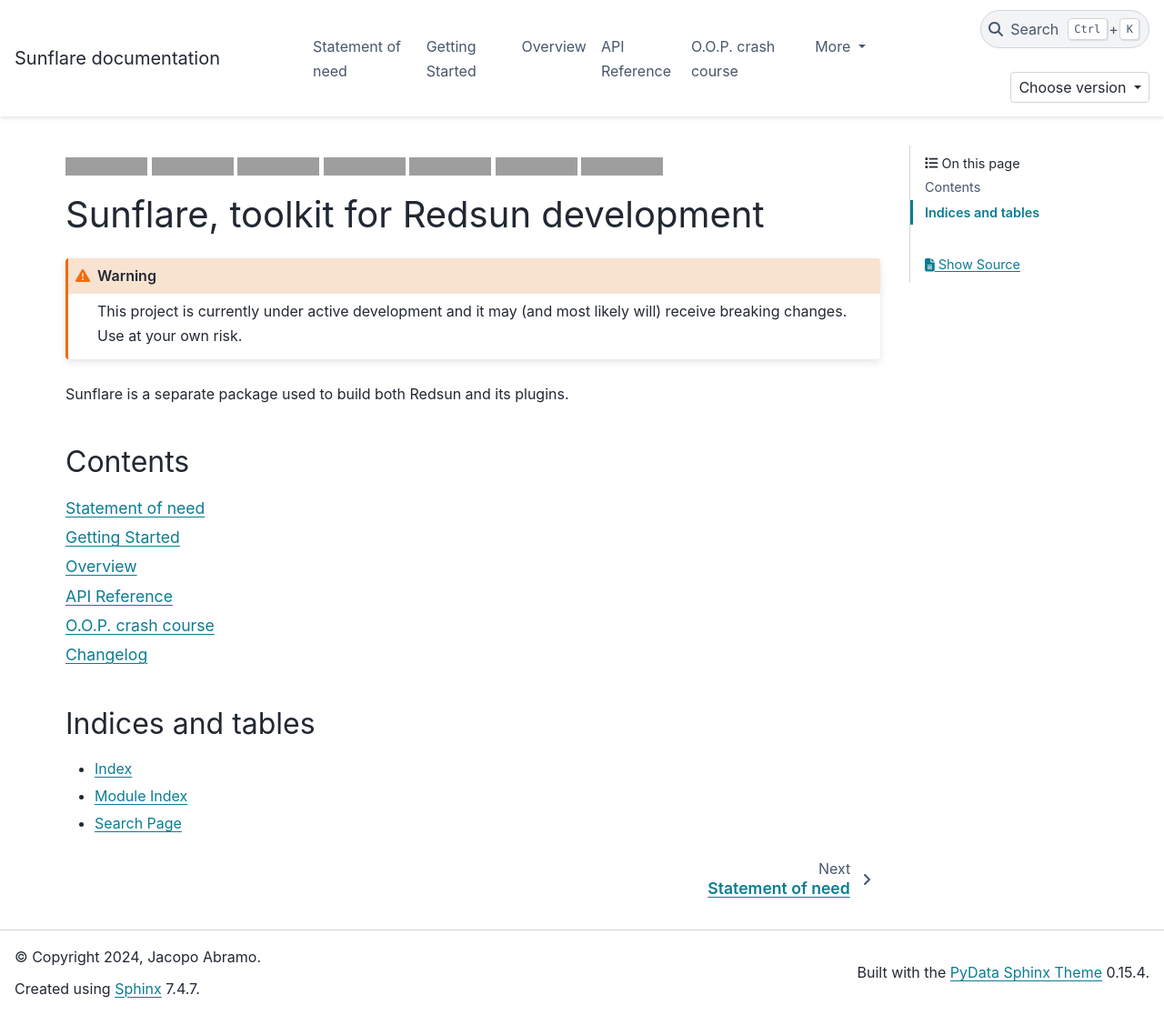
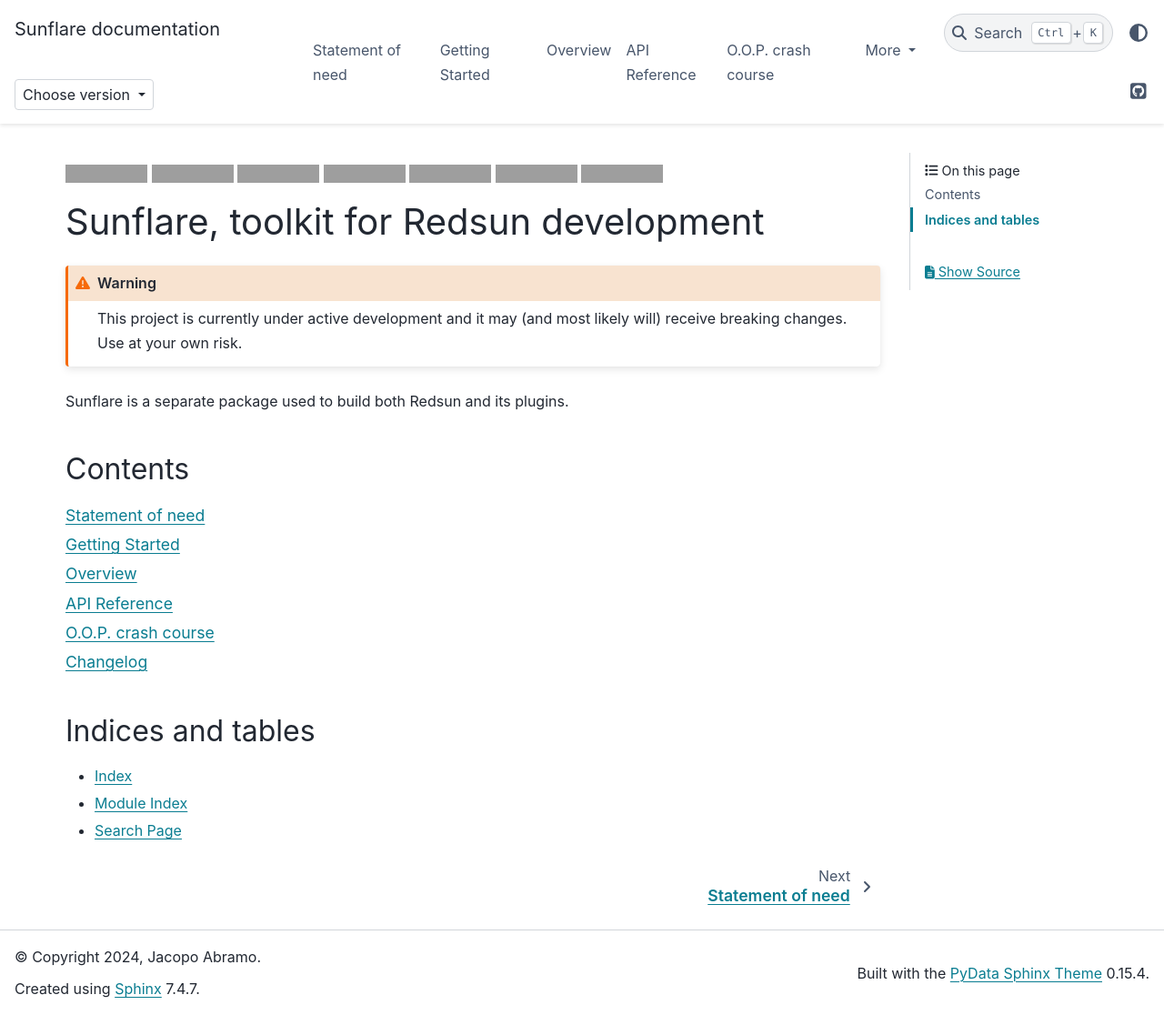
Before and after one commit to redsun-acquisition/sunflare, a Sphinx documentation site: the page built from docs/index.md, in a window 1280 px wide and 1116 px high. Shown: the whole window at 91% size. Built offline with Sphinx 7.4.7 and the PyData theme 0.15.4, drawn with Linux system fonts in a browser that asks for light colours; grey boxes are pictures that could not be loaded.

Commit message:
Put version switcher near logo

```diff
--- a/docs/conf.py
+++ b/docs/conf.py
@@ -67,7 +67,7 @@
         "json_url": "https://redsun-acquisition.github.io/sunflare/main/_static/switcher.json",
         "version_match": version,
     },
-    "navbar_end": ["version-switcher"],
+    "navbar_start": ["navbar-logo", "version-switcher"],
 }
 
 mermaid_version = "11.4.0"
```
